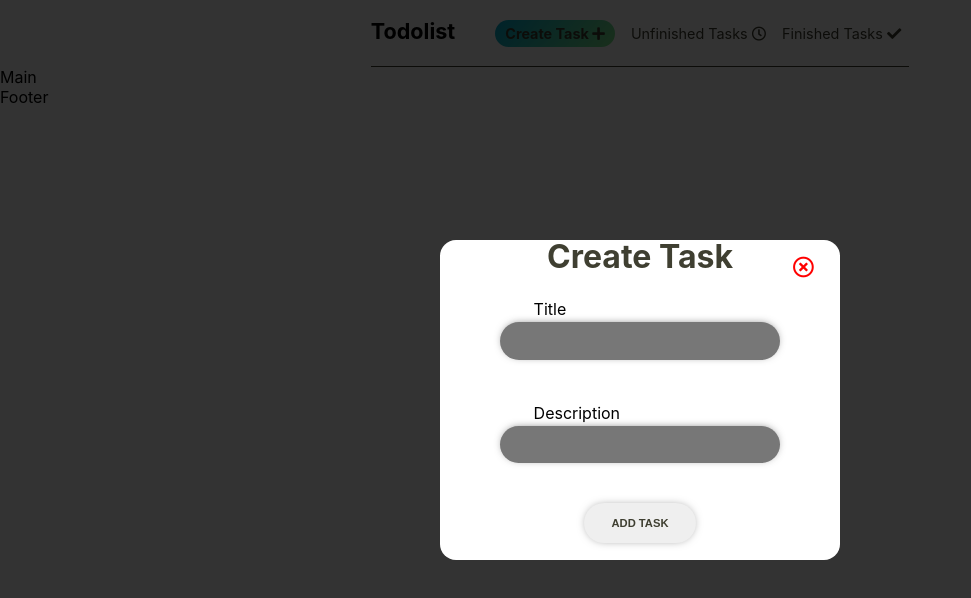
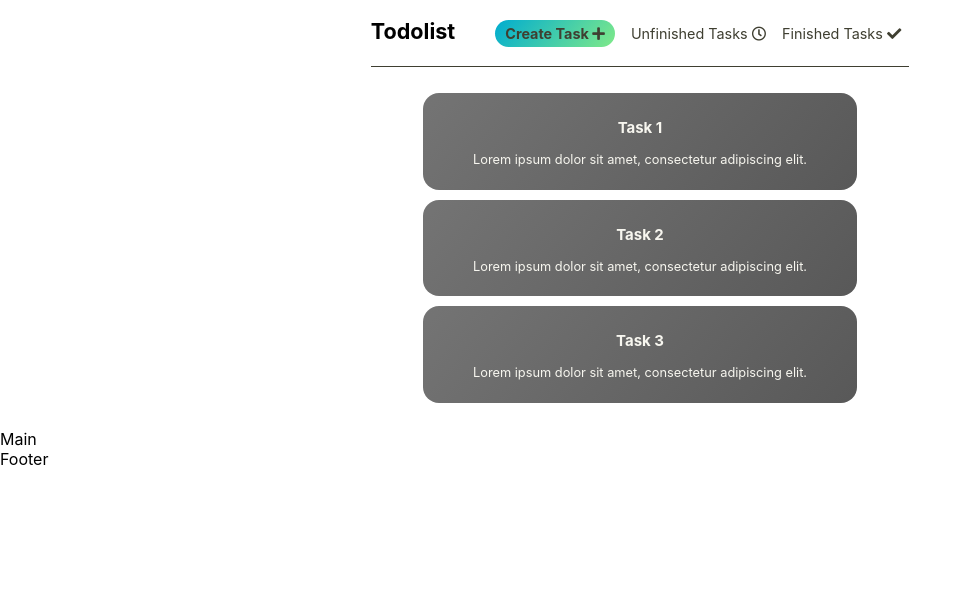
Before and after one commit to igor06brw/todolist, a React (Create React App) app: page / in a window 1280 px wide. Shown: the top 598 px of the page, without its empty margins (0-971 px from the left). Built offline with nearby package versions, Linux system fonts and the light colour scheme.

Commit message:
init display task screen

```diff
--- a/src/App.js
+++ b/src/App.js
@@ -1,12 +1,14 @@
 import Header from './components/Header';
 import Main from './components/Main';
 import Footer from './components/Footer';
+import DisplayTaskScreen from './screens/DisplayTaskScreen';
 
 function App() {
 
   return (
     <div className="App">
       <Header />
+      <DisplayTaskScreen />
       <Main />
       <Footer />
     </div>
--- a/src/screens/CreateTaskScreen.js
+++ b/src/screens/CreateTaskScreen.js
@@ -2,6 +2,7 @@ import React from 'react'
 import styled from 'styled-components';
 
 const ModalContainer = styled.div`
+    display:none;
     background: rgba(0,0,0,0.8);
     width: 100vw;
     height: 100vh;
--- /dev/null
+++ b/src/screens/DisplayTaskScreen.js
@@ -0,0 +1,62 @@
+import React from 'react'
+import styled from 'styled-components';
+
+const Container = styled.div`
+    display: flex;
+    max-width: 80%;
+    margin: 0 auto;
+    justify-content: center;
+`
+
+const List = styled.ul`
+    list-style-type: none;
+    padding: 0;
+`
+const Element = styled.li`
+    background: rgb(0,172,208);
+    background: linear-gradient(130deg, rgba(116,116,116,1) 0%, rgba(42,42,42,1) 100%);
+    background-size: 300%;
+    padding: 10px 50px;
+    margin: 10px 0;
+    border-radius: 1em;
+    transition: all 0.3s ease-in-out;
+
+    &:hover {
+        padding: 15px 50px;
+        background-position: right;
+    }
+`
+const Wrapper = styled.div`
+    text-align: center;
+    color: ${props => props.theme.textWhiteColor};
+    font-size: 0.8em;
+`
+
+const DisplayTaskScreen = () => {
+    return (
+        <Container>
+            <List>
+                <Element>
+                    <Wrapper>
+                        <h3>Task 1</h3>
+                        <p>Lorem ipsum dolor sit amet, consectetur adipiscing elit.</p>
+                    </Wrapper>
+                </Element>
+                <Element>
+                    <Wrapper>
+                        <h3>Task 2</h3>
+                        <p>Lorem ipsum dolor sit amet, consectetur adipiscing elit.</p>
+                    </Wrapper>
+                </Element>
+                <Element>
+                    <Wrapper>
+                        <h3>Task 3</h3>
+                        <p>Lorem ipsum dolor sit amet, consectetur adipiscing elit.</p>
+                    </Wrapper>
+                </Element>
+            </List>
+        </Container>
+    )
+}
+
+export default DisplayTaskScreen
```
